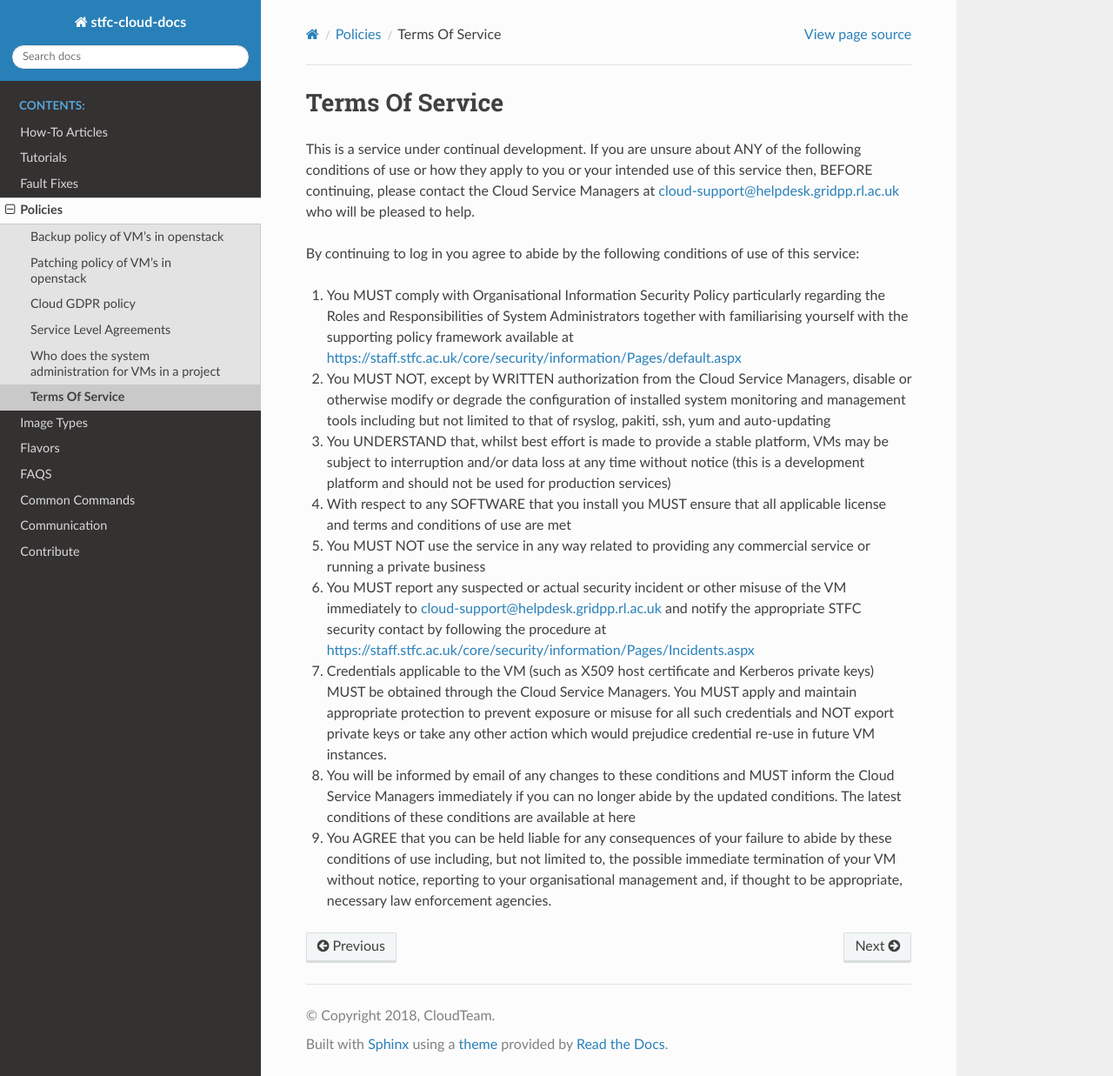
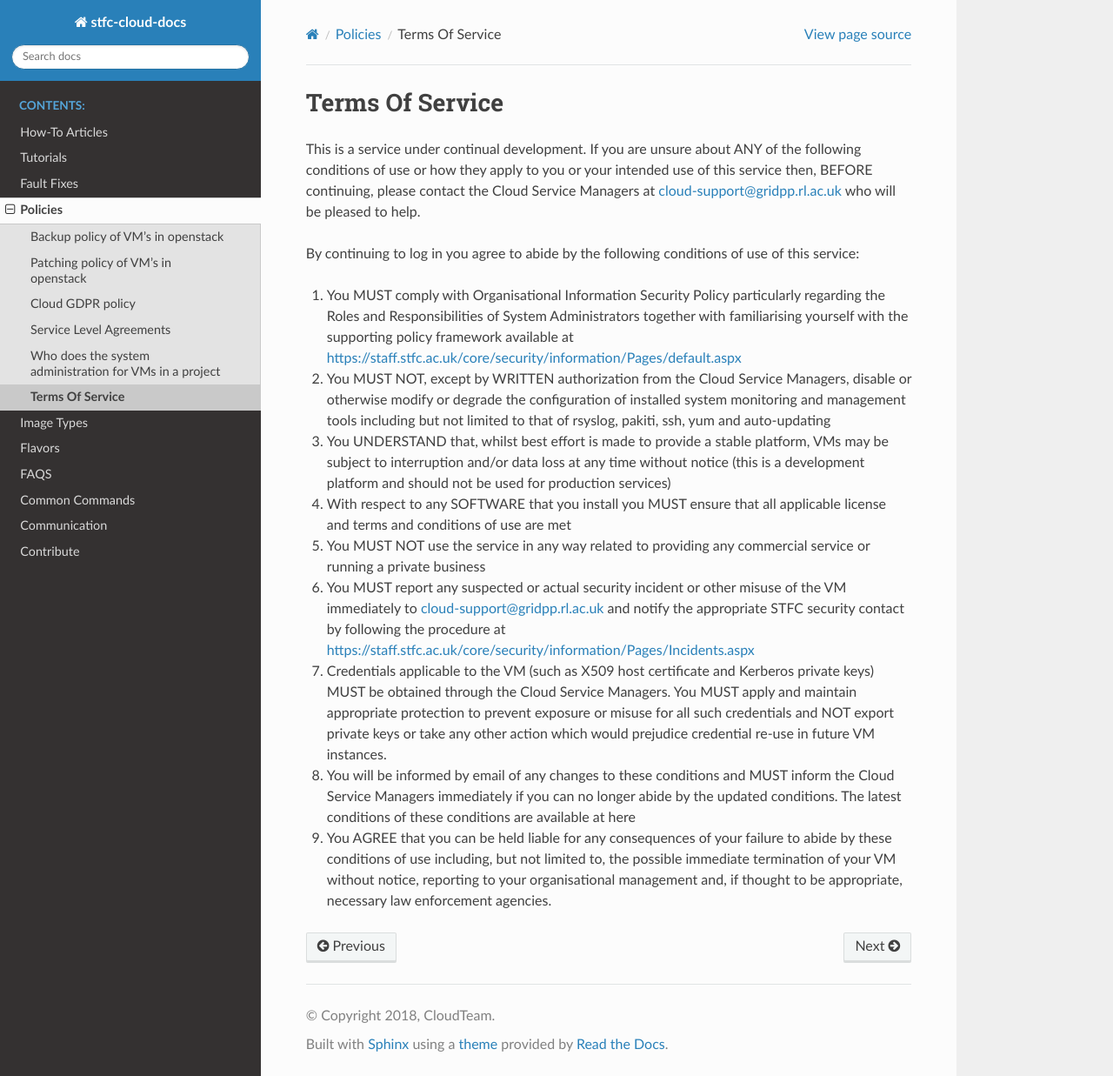
Before and after one commit to stfc/cloud-docs, a Sphinx documentation site: the page built from source/policies/TermsOfService.rst, in a window 1280 px wide and 1237 px high. Shown: the whole window at 87% size. Built offline with Sphinx 7.4.7 and the Read the Docs theme 2.0.0, drawn with Linux system fonts in a browser that asks for light colours.

Commit message:
Fix support email address in tos

```diff
--- a/source/policies/TermsOfService.rst
+++ b/source/policies/TermsOfService.rst
@@ -4,7 +4,7 @@ Terms Of Service
 ==========
 
 
-This is a service under continual development. If you are unsure about ANY of the following conditions of use or how they apply to you or your intended use of this service then, BEFORE continuing, please contact the Cloud Service Managers at cloud-support@helpdesk.gridpp.rl.ac.uk who will be pleased to help.
+This is a service under continual development. If you are unsure about ANY of the following conditions of use or how they apply to you or your intended use of this service then, BEFORE continuing, please contact the Cloud Service Managers at cloud-support@gridpp.rl.ac.uk who will be pleased to help.
 
 By continuing to log in you agree to abide by the following conditions of use of this service:
 
@@ -13,7 +13,7 @@ By continuing to log in you agree to abide by the following conditions of use of
 3. You UNDERSTAND that, whilst best effort is made to provide a stable platform, VMs may be subject to interruption and/or data loss at any time without notice (this is a development platform and should not be used for production services)
 4. With respect to any SOFTWARE that you install you MUST ensure that all applicable license and terms and conditions of use are met
 5. You MUST NOT use the service in any way related to providing any commercial service or running a private business
-6. You MUST report any suspected or actual security incident or other misuse of the VM immediately to cloud-support@helpdesk.gridpp.rl.ac.uk and notify the appropriate STFC security contact by following the procedure at https://staff.stfc.ac.uk/core/security/information/Pages/Incidents.aspx
+6. You MUST report any suspected or actual security incident or other misuse of the VM immediately to cloud-support@gridpp.rl.ac.uk and notify the appropriate STFC security contact by following the procedure at https://staff.stfc.ac.uk/core/security/information/Pages/Incidents.aspx
 7. Credentials applicable to the VM (such as X509 host certificate and Kerberos private keys) MUST be obtained through the Cloud Service Managers. You MUST apply and maintain appropriate protection to prevent exposure or misuse for all such credentials and NOT export private keys or take any other action which would prejudice credential re-use in future VM instances.
 8. You will be informed by email of any changes to these conditions and MUST inform the Cloud Service Managers immediately if you can no longer abide by the updated conditions. The latest conditions of these conditions are available at here
 9. You AGREE that you can be held liable for any consequences of your failure to abide by these conditions of use including, but not limited to, the possible immediate termination of your VM without notice, reporting to your organisational management and, if thought to be appropriate, necessary law enforcement agencies.
```
